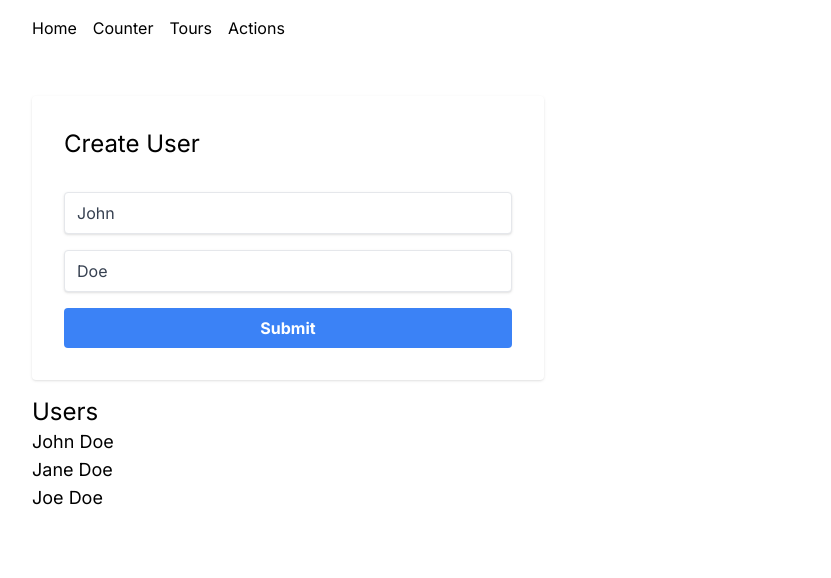
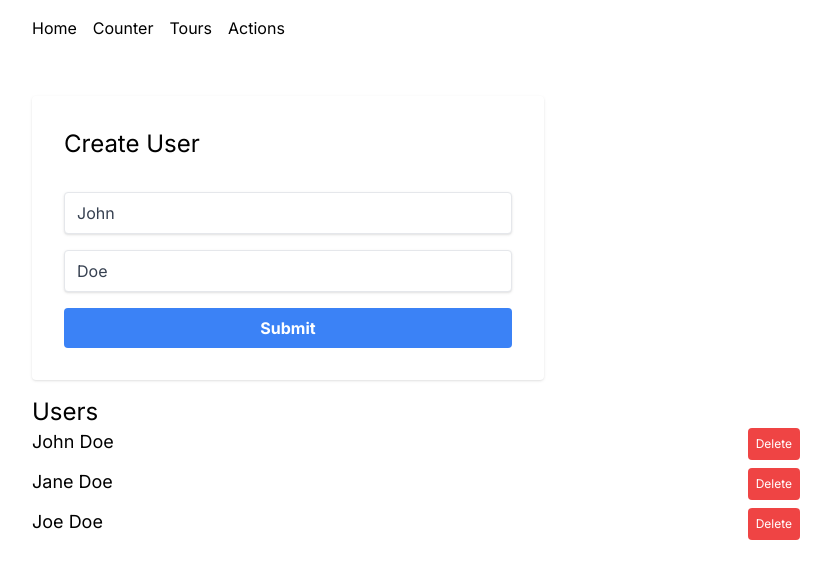
Before and after one commit to Mig-uel/avenue, a Next.js app: page /actions in a window 1280 px wide. Shown: the top 578 px of the page, without its empty margins (224-1055 px from the left). Built offline with nearby package versions, Linux system fonts and the light colour scheme.

Commit message:
feat: Add DeleteButton component for deleting items

```diff
--- a/components/users-list.component.tsx
+++ b/components/users-list.component.tsx
@@ -1,4 +1,5 @@
 import { fetchUsers } from '@/utils/actions.utils'
+import DeleteButton from './delete-button.component'
 
 const UsersList = async () => {
   const users = await fetchUsers()
@@ -9,8 +10,12 @@ const UsersList = async () => {
       {users.length ? (
         <div>
           {users.map((user) => (
-            <h4 key={user.id} className='capitalize text-lg'>
+            <h4
+              key={user.id}
+              className='capitalize text-lg flex justify-between item-center mb-2'
+            >
               {user.firstName} {user.lastName}
+              <DeleteButton id={user.id as string} />
             </h4>
           ))}
         </div>
```
